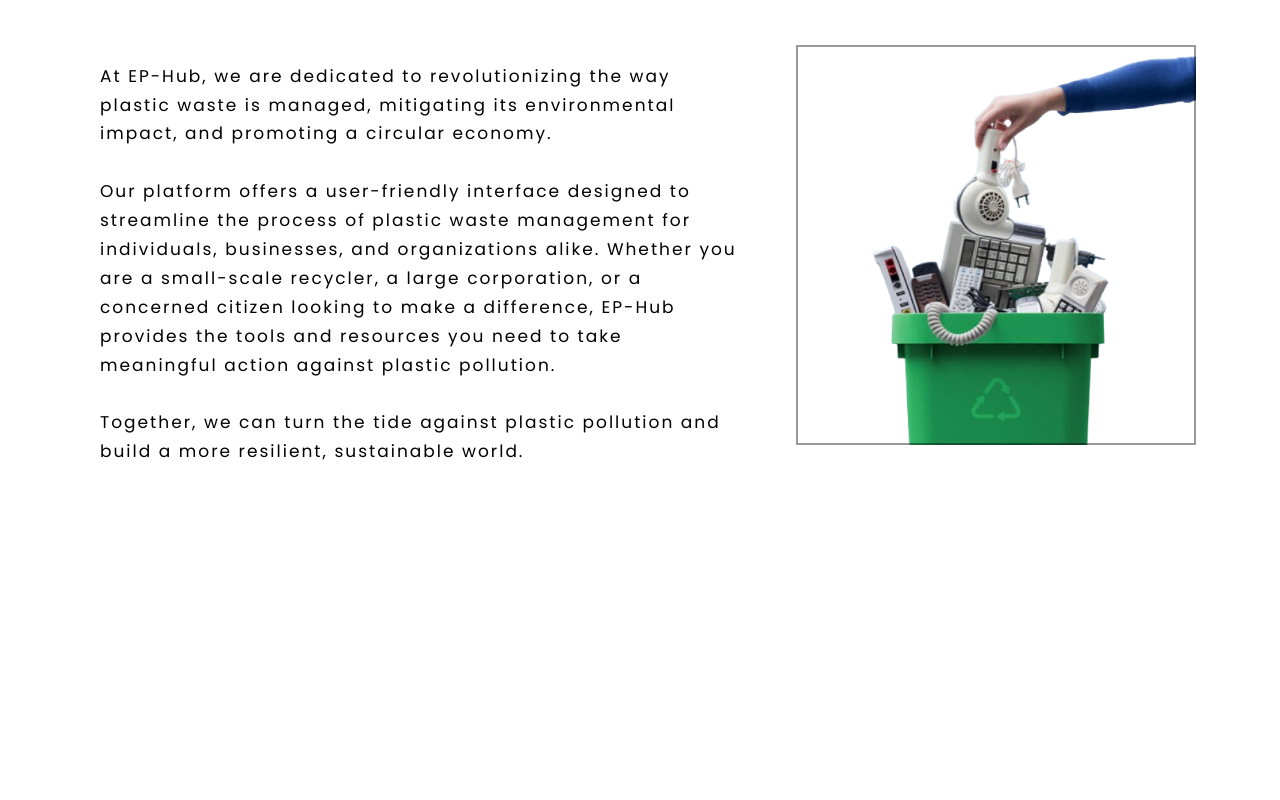
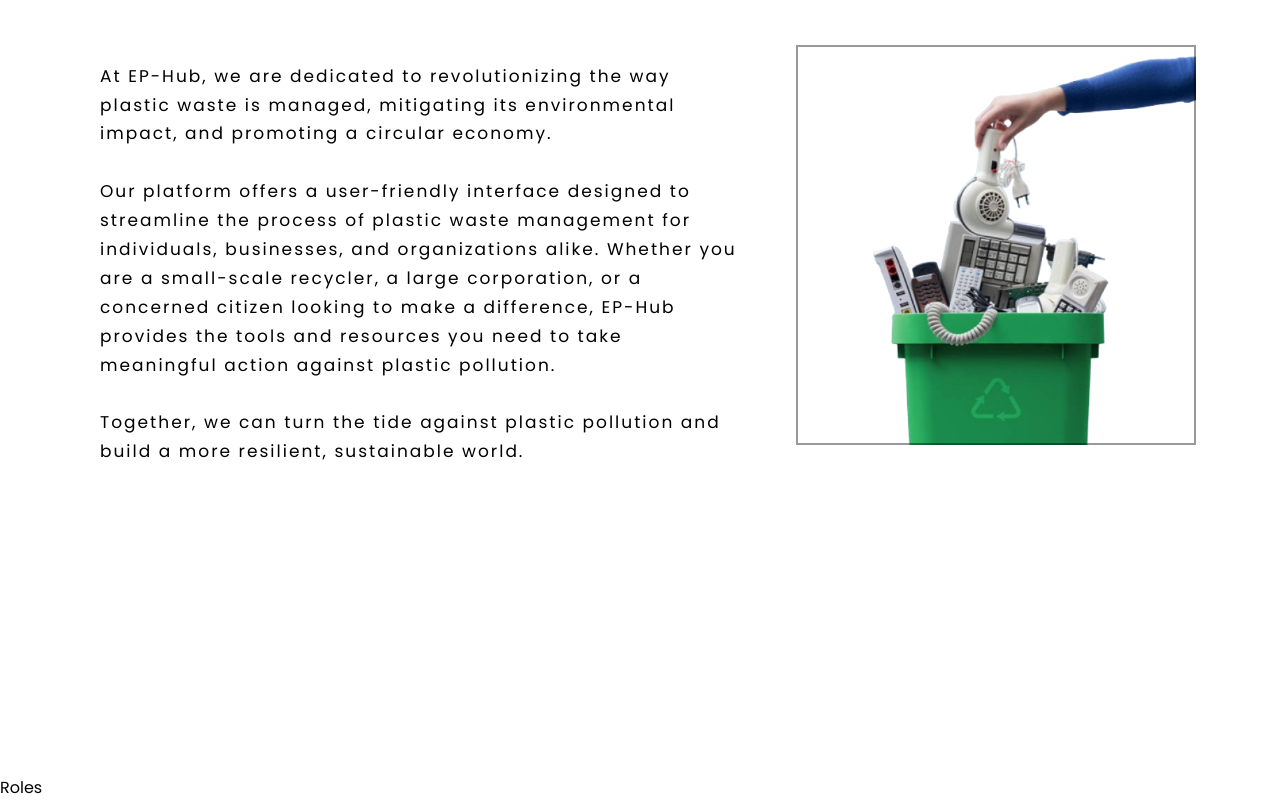
Before and after one commit to ElzaAnnThomas/EP-HUB-Frontend, a React (Vite) app: page / in a window 1280 px wide. Shown: the part 175-975 px from the top of the page. Before the commit the page ends 950 px from the top, so only its background shows below. Built offline with nearby package versions, Linux system fonts and the light colour scheme.

Commit message:
swiper.js installed

```diff
--- a/package.json
+++ b/package.json
@@ -11,7 +11,8 @@
   },
   "dependencies": {
     "react": "^18.2.0",
-    "react-dom": "^18.2.0"
+    "react-dom": "^18.2.0",
+    "swiper": "^11.0.7"
   },
   "devDependencies": {
     "@types/react": "^18.2.64",
--- a/src/Components/Roles.jsx
+++ b/src/Components/Roles.jsx
@@ -1,116 +1,9 @@
-// import { useEffect, useState } from 'react'
-// // import demo1 from '../assets/demo.png'
-// // import demo2 from '../assets/demo2.webp'
-
-// // import Swiper core and required modules
-// import { Navigation, Pagination, Scrollbar, A11y } from 'swiper/modules';
-
-// import { Swiper, SwiperSlide } from 'swiper/react';
-
-// // Import Swiper styles
-// import 'swiper/css';
-// import 'swiper/css/navigation';
-// import 'swiper/css/pagination';
-// import 'swiper/css/scrollbar';
 
 
+const Roles = () => {
+  return (
+    <div>Roles</div>
+  )
+}
 
-// export default function Roles() {
-
-//   const [windowWidth, setWindowWidth] = useState(window.innerWidth);
-//   const [noSlides, setNoSlides] = useState(1);
-
-//   useEffect(() => {
-//     const handleResize = () => {
-//       const width = window.innerWidth;
-
-//       if (width < 800) {
-//         setNoSlides(1);
-//       } else if (width >= 800 && width <=1250) {
-//         setNoSlides(2);
-//       } else {
-//         setNoSlides(3);
-//       }
-
-//       setWindowWidth(width);
-//     };
-
-//     handleResize(); // Initial setup
-
-//     window.addEventListener('resize', handleResize);
-
-//     return () => {
-//       window.removeEventListener('resize', handleResize);
-//     };
-//   }, []);
-
-//   return (
-//     <>
-//       <section className="h-screen w-full flex flex-col items-center mt-20">
-//         <div className="text-ttOrange uppercase font-semibold tracking-widest">Programs</div>
-//         <div className="space-grotesk text-[45px] w-2/3 text-center font-bold mt-4 max-sm:text-3xl max-md:text-3xl max-lg:text-3xl">Are you budding founder? We have the perfect program for you.</div>
-
-//         <div className='flex flex-row h-92 mt-20 w-2/3 justify-center  overflow-hidden'>
-
-
-//         <Swiper
-//       // install Swiper modules
-
-//       modules={[Navigation, Pagination, Scrollbar, A11y]}
-//       slidesPerView={noSlides}
-//       //navigation
-//       spaceBetween={10}
-//       pagination={{ clickable: true }}
-//       onSwiper={(swiper) => console.log(swiper)}
-//       onSlideChange={() => console.log('slide change')}
-//      className='flex items-center max-sm:ml-16 max-md:ml-32'
-//     >
-//       <SwiperSlide><div className='flex flex-col w-56 h-full pb-5 justify-center '>
-//               <img className='h-48 rounded-t-lg' src={demo1} alt="image" />
-//               <div className='flex  flex-col w-56 p-3'>
-//                 <p className='text-md font-bold'>Course</p>
-//                 <p className='text-xs font-light'>Course details, mentors, and others </p>
-//               </div>
-//             </div></SwiperSlide>
-//       <SwiperSlide><div className=' flex flex-col w-56 h-full '>
-//               <img className='h-48 rounded-t-lg' src={demo1} alt="image" />
-//               <div className='flex  flex-col w-full p-3'>
-//                 <p className='text-md font-bold'>Course</p>
-//                 <p className='text-xs font-light'>Course details, mentors, and others </p>
-//               </div>
-//             </div></SwiperSlide>
-//       <SwiperSlide><div className=' flex flex-col w-56 h-full'>
-//               <img className='h-48 rounded-t-lg' src={demo1} alt="image" />
-//               <div className='flex  flex-col w-full p-3'>
-//                 <p className='text-md font-bold'>Course</p>
-//                 <p className='text-xs font-light'>Course details, mentors, and others </p>
-//               </div>
-//             </div></SwiperSlide>
-//       <SwiperSlide><div className=' flex flex-col w-56 h-full '>
-//               <img className='h-48 rounded-t-lg' src={demo1} alt="image" />
-//               <div className='flex  flex-col w-full p-3'>
-//                 <p className='text-md font-bold'>Course</p>
-//                 <p className='text-xs font-light'>Course details, mentors, and others </p>
-//               </div>
-//             </div></SwiperSlide>
-//             <SwiperSlide><div className=' flex flex-col w-56 h-full'>
-//               <img className='h-48 rounded-t-lg' src={demo1} alt="image" />
-//               <div className='flex  flex-col w-full p-3'>
-//                 <p className='text-md font-bold'>Course</p>
-//                 <p className='text-xs font-light'>Course details, mentors, and others </p>
-//               </div>
-//             </div></SwiperSlide>
-//             <SwiperSlide><div className=' flex flex-col w-56 h-full'>
-//               <img className='h-48 rounded-t-lg' src={demo1} alt="image" />
-//               <div className='flex  flex-col w-full p-3'>
-//                 <p className='text-md font-bold'>Course</p>
-//                 <p className='text-xs font-light'>Course details, mentors, and others </p>
-//               </div>
-//             </div></SwiperSlide>
-//     </Swiper>
-//     </div>
-
-//       </section>
-//     </>
-//   )
-// }
+export default Roles
--- a/src/Pages/HomePage.jsx
+++ b/src/Pages/HomePage.jsx
@@ -1,6 +1,6 @@
 import AboutUs from "../Components/AboutUs"
 import Navbar from "../Components/Navbar"
-// import Roles from "../Components/Roles"
+import Roles from "../Components/Roles"
 
 import '../Styles/HomePage.css'
 
@@ -10,7 +10,7 @@ const HomePage = () => {
     <div className="homepage">
       <Navbar className='Navbar'/>
       <AboutUs className='AboutUs'/>
-      {/* <Roles className='Roles'/> */}
+      <Roles className='Roles'/>
     </div>
   )
 }
```
Also changed, not shown: src/Styles/Navbar.css (line endings or trailing spaces), src/assets/job-seeker.jpg (added), 1 other file (tests, documents, lock files or other folders).
